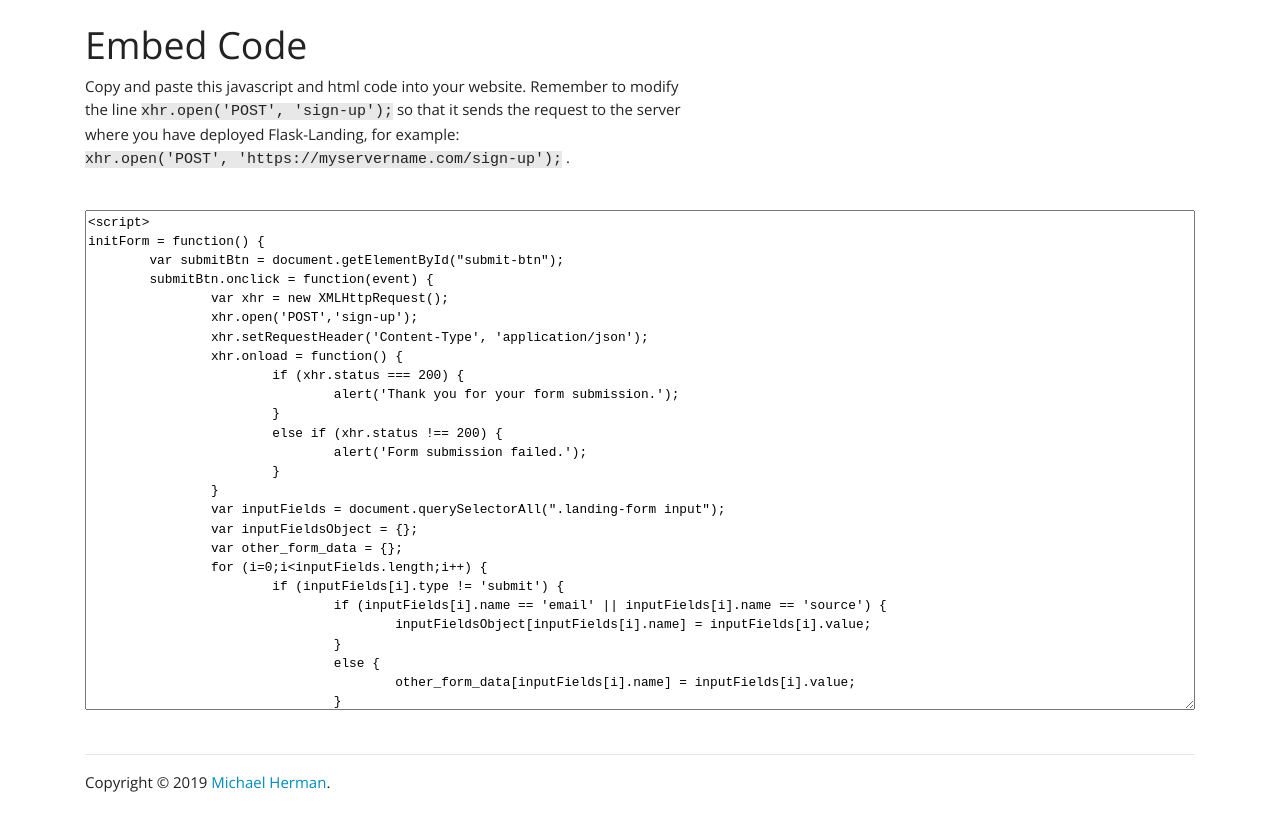
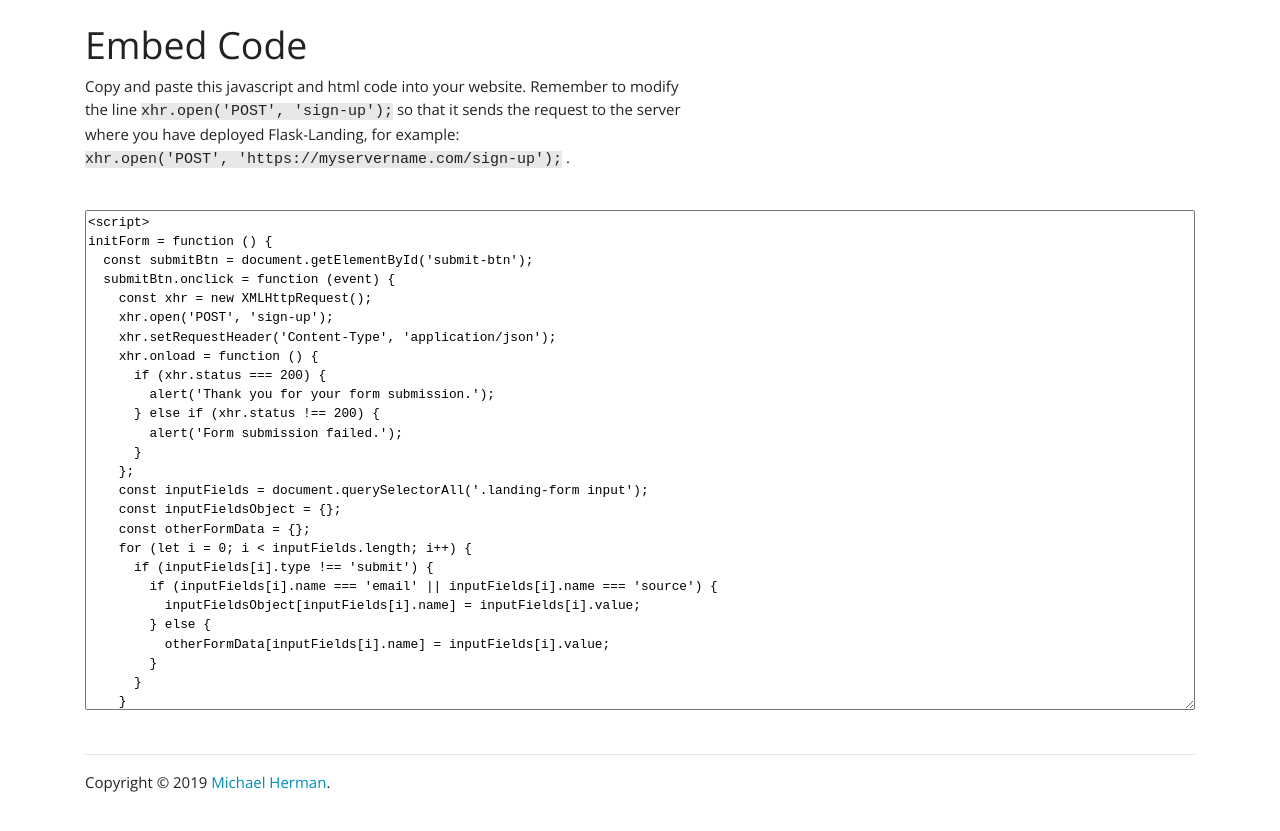
Before and after one commit to mjhea0/Flask-Landing, a Flask app: template app/templates/user/embed-code.html in a window 1280 px wide. Shown: the part 55-886 px from the top of the page. Run offline with Flask 2, Linux system fonts and the light colour scheme; the template is opened without the code that fills it, so the values that code supplies are empty; parts of the project's set-up code (start-up, migrations or seed data) failed here and were passed over; some libraries are stand-ins or nearby versions.

Commit message:
Update form-code.html

```diff
--- a/app/templates/user/form-code.html
+++ b/app/templates/user/form-code.html
@@ -1,42 +1,41 @@
 <script>
-initForm = function() {
-	var submitBtn = document.getElementById("submit-btn");
-	submitBtn.onclick = function(event) {
-		var xhr = new XMLHttpRequest();
-		xhr.open('POST','sign-up');
+initForm = function () {
+  const submitBtn = document.getElementById('submit-btn');
+  submitBtn.onclick = function (event) {
+    const xhr = new XMLHttpRequest();
+    xhr.open('POST', 'sign-up');
     xhr.setRequestHeader('Content-Type', 'application/json');
-		xhr.onload = function() {
+    xhr.onload = function () {
       if (xhr.status === 200) {
         alert('Thank you for your form submission.');
-			}
-			else if (xhr.status !== 200) {
+      } else if (xhr.status !== 200) {
         alert('Form submission failed.');
       }
-		}
-		var inputFields = document.querySelectorAll(".landing-form input");
-		var inputFieldsObject = {};
-		var other_form_data = {};
-		for (i=0;i<inputFields.length;i++) {
-			if (inputFields[i].type != 'submit') {
-				if (inputFields[i].name == 'email' || inputFields[i].name == 'source') {
+    };
+    const inputFields = document.querySelectorAll('.landing-form input');
+    const inputFieldsObject = {};
+    const otherFormData = {};
+    for (let i = 0; i < inputFields.length; i++) {
+      if (inputFields[i].type !== 'submit') {
+        if (inputFields[i].name === 'email' || inputFields[i].name === 'source') {
           inputFieldsObject[inputFields[i].name] = inputFields[i].value;
-				}
-				else {
-					other_form_data[inputFields[i].name] = inputFields[i].value;
+        } else {
+          otherFormData[inputFields[i].name] = inputFields[i].value;
         }
       }
     }
-		inputFieldsObject['form_data_as_json'] = JSON.stringify(other_form_data);
+    inputFieldsObject.form_data_as_json = JSON.stringify(otherFormData);
     xhr.send(JSON.stringify(inputFieldsObject));
     event.preventDefault();
-	}
-}
-if(window.attachEvent) {
+  };
+};
+
+if (window.attachEvent) {
   window.attachEvent('onload', initForm);
 } else {
-    if(window.onload) {
-        var curronload = window.onload;
-        var newonload = function(evt) {
+  if (window.onload) {
+    const curronload = window.onload;
+    const newonload = function (evt) {
       curronload(evt);
       initForm(evt);
     };
```
Lines whose indentation alone changed are shown as unchanged.
